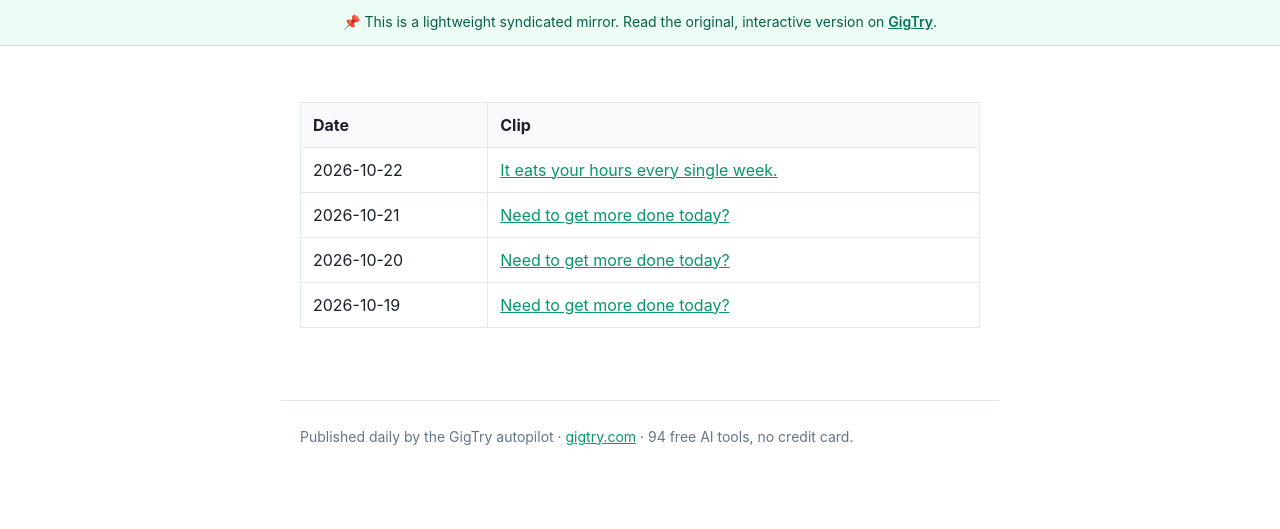
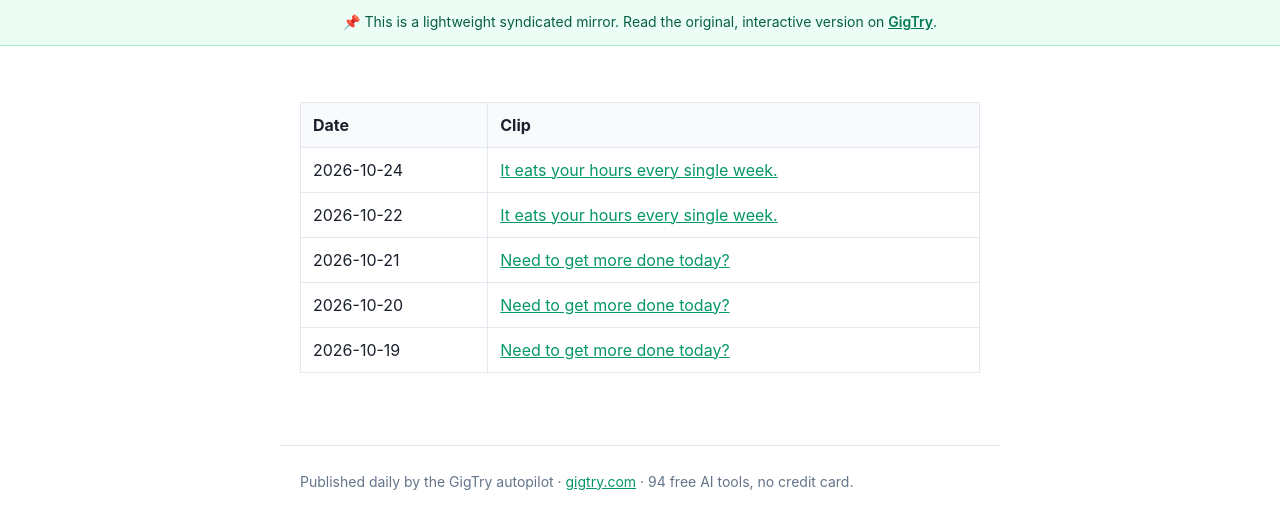
Before and after one commit to gigtryinfo-dev/gigtry-public, a Jekyll site: the page built from posts/clips/index.md, in a window 1280 px wide. Shown: the top 529 px of the page. Built offline with Jekyll 4.4.1, drawn with Linux system fonts in a browser that asks for light colours.

Commit message:
clips index: 2026-10-24

```diff
--- a/posts/clips/index.md
+++ b/posts/clips/index.md
@@ -7,6 +7,7 @@
 
 | Date | Clip |
 |------|------|
+| 2026-10-24 | [It eats your hours every single week.](https://gigtryinfo-dev.github.io/gigtry-public/posts/clips/2026-10-24-clip-1.html) |
 | 2026-10-22 | [It eats your hours every single week.](https://gigtryinfo-dev.github.io/gigtry-public/posts/clips/2026-10-22-clip-1.html) |
 | 2026-10-21 | [Need to get more done today?](https://gigtryinfo-dev.github.io/gigtry-public/posts/clips/2026-10-21-clip-1.html) |
 | 2026-10-20 | [Need to get more done today?](https://gigtryinfo-dev.github.io/gigtry-public/posts/clips/2026-10-20-clip-1.html) |
```
